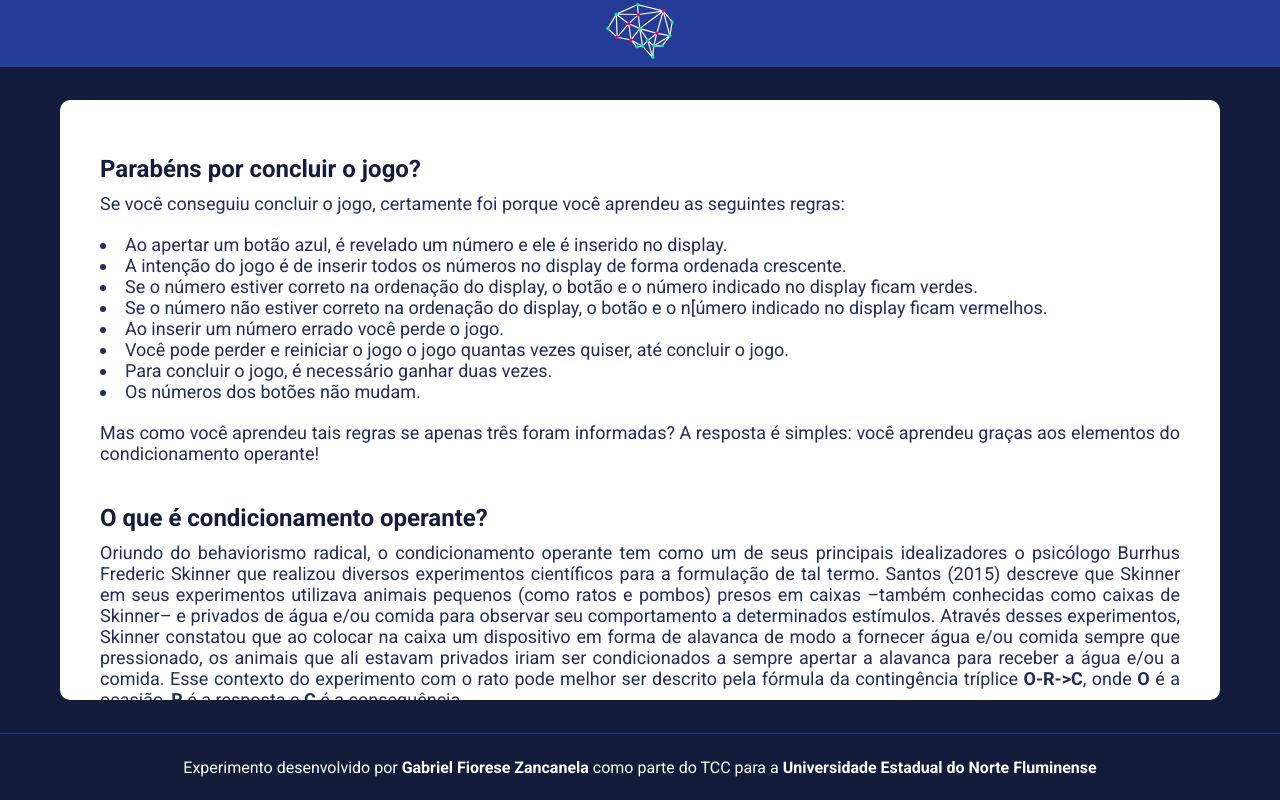
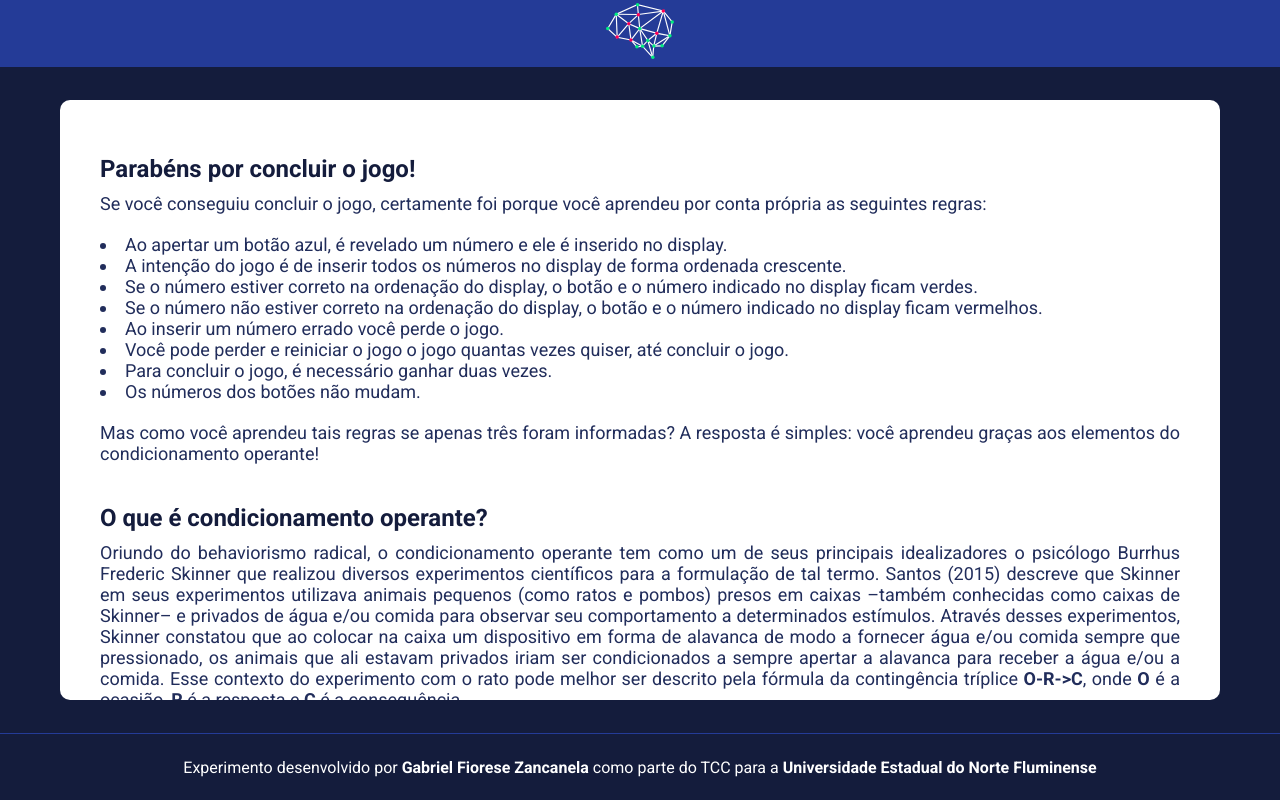
Before and after one commit to gabriel-fz/tcc-experimento, a React (Create React App) app: page /base-teorica in a window 1280 px wide. Built offline with nearby package versions, Linux system fonts and the light colour scheme.

Commit message:
corrigindo a escrita da página de base teórica

```diff
--- a/src/pages/TheoreticalFramework/index.tsx
+++ b/src/pages/TheoreticalFramework/index.tsx
@@ -7,11 +7,11 @@ const TheoreticalFramework: React.FC = () => {
     <Container>
       <Content>
         <div>
-          <h2>Parabéns por concluir o jogo?</h2>
+          <h2>Parabéns por concluir o jogo!</h2>
 
           <p>
             Se você conseguiu concluir o jogo, certamente foi porque você
-            aprendeu as seguintes regras:
+            aprendeu por conta própria as seguintes regras:
           </p>
 
           <ul>
@@ -29,7 +29,7 @@ const TheoreticalFramework: React.FC = () => {
             </li>
             <li>
               Se o número não estiver correto na ordenação do display, o botão e
-              o n[úmero indicado no display ficam vermelhos.
+              o número indicado no display ficam vermelhos.
             </li>
             <li>Ao inserir um número errado você perde o jogo.</li>
             <li>
@@ -124,7 +124,7 @@ const TheoreticalFramework: React.FC = () => {
           <p>
             É a consequência que diminui a probabilidade de um comportamento
             ocorrer novamente através da adição de um estímulo aversivo.
-            Exemplo: Quando uma pessoa alérgica a chocolate como chocolate, ela
+            Exemplo: Quando uma pessoa alérgica a chocolate come chocolate, ela
             será condicionada a evitar comer chocolate para não ter crises de
             alergia.
           </p>
```
